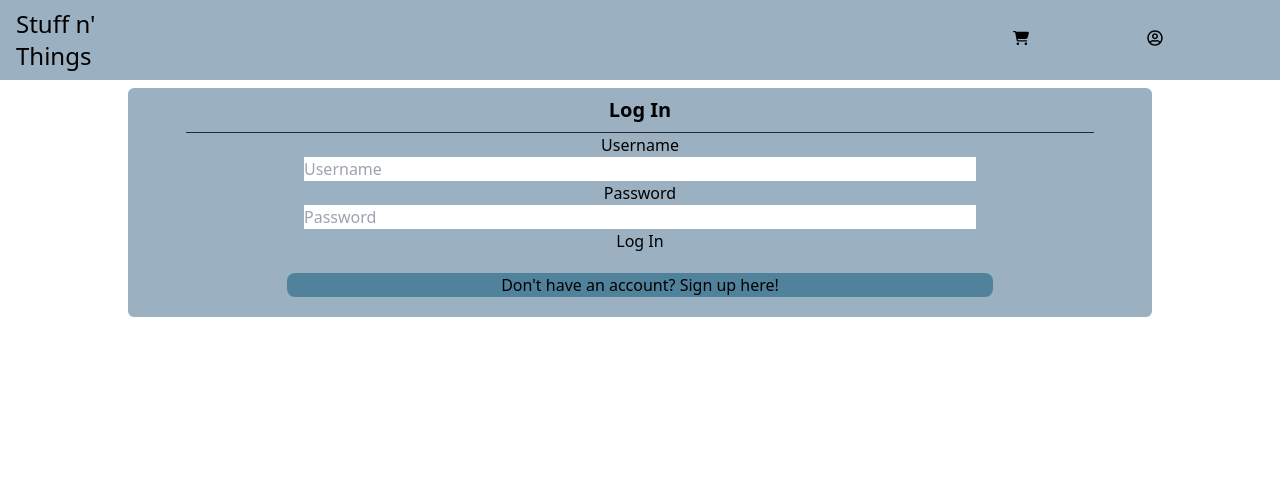
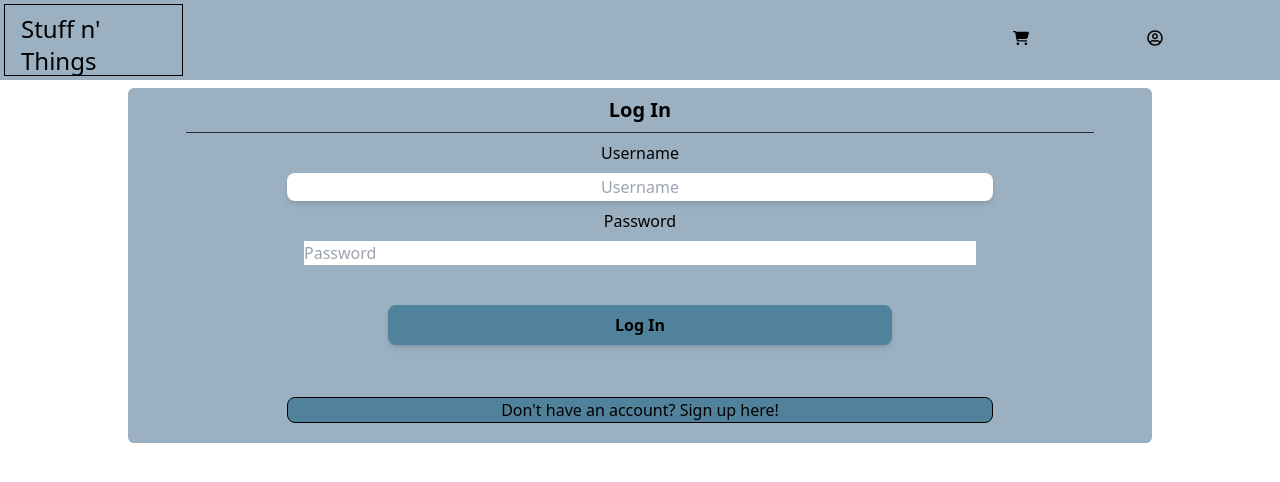
Before and after one commit to PeterDaneholm/web_dev_exam_project, a React (Vite) app in the folder frontend/exam_webshop/: page /login in a window 1280 px wide. Shown: the top 482 px of the page. Built offline with nearby package versions, Linux system fonts and the light colour scheme; no server answers.

Commit message:
Added Customizable button and input elements. Slight adjustment to searchbar layout

```diff
--- a/frontend/exam_webshop/src/components/LoginForm.jsx
+++ b/frontend/exam_webshop/src/components/LoginForm.jsx
@@ -1,6 +1,8 @@
 import React, { useState } from 'react'
 import api from '../api'
 import { Link, useNavigate } from 'react-router-dom'
+import Button from './basicelements/Button'
+import Input from './basicelements/Input'
 
 
 const LoginForm = () => {
@@ -36,20 +38,19 @@ const LoginForm = () => {
     return (
         <div className='flex rounded-md w-4/5 h-auto flex-col text-center gap-2 bg-primary p-2 m-2 mx-auto self-center'>
             <h2 className='text-xl font-semibold'>Log In</h2>
-            <form onSubmit={handleSubmit} className='flex flex-col border-black justify-center text-center'>
+            <form onSubmit={handleSubmit} className='flex flex-col border-black justify-center text-center gap-2'>
                 <div className='h-[1px] bg-gray-800 rounded-md w-[90%] self-center justify-center'></div>
 
                 <label htmlFor="username">Username</label>
-                <input type='text' onChange={handleChange} name="username" value={login.username} placeholder="Username"
-                    className='w-2/3 mx-auto'></input>
+                {/*                 <input type='text' onChange={handleChange} name="username" value={login.username} placeholder="Username"
+                    className='w-2/3 mx-auto'></input> */}
+                <Input type='text' onChange={handleChange} name="username" value={login.username} placeholder="Username" />
 
                 <label htmlFor="password">Password</label>
                 <input type='password' onChange={handleChange} name="password" value={login.password} placeholder="Password"
-                    className='w-2/3 mx-auto'></input>
+                    className='w-2/3 mx-auto '></input>
 
-                <button>
-                    Log In
-                </button>
+                <Button text="Log In" width={"w-[50%]"} my={"my-8"} />
             </form>
 
             <Link to={"/signup"} className='my-3 bg-primarydark rounded-lg w-[70%] mx-auto hover:bg-contrast'>
--- a/frontend/exam_webshop/src/components/Searchbar.jsx
+++ b/frontend/exam_webshop/src/components/Searchbar.jsx
@@ -30,8 +30,9 @@ const Searchbar = () => {
                 <input type="text" onChange={handleChange} placeholder='Search for Product'
                     className='w-full h-8 text-center rounded-3xl my-3 shadow-md text-black outline-none' />
             </form>
+
             {search.length == 0 ? '' :
-                <div className='bg-slate-200 bg-opacity-90 absolute w-4/5 border-black border-2 rounded-lg p-3'>
+                <div className='bg-slate-200 bg-opacity-90 absolute w-4/5 border-black border-2 rounded-lg p-3 right-[10%]'>
                     <ul>
                         {filterSearch.map(prod => {
                             return <li key={prod.id}>
--- /dev/null
+++ b/frontend/exam_webshop/src/components/basicelements/Button.jsx
@@ -0,0 +1,24 @@
+import React from 'react'
+
+
+
+
+const Button = ({
+    bg = "bg-primarydark hover:bg-contrastdark",
+    text = "Default text",
+    width = "w-[70%]",
+    key = "",
+    my = "",
+    onClick,
+}) => {
+    const baseClasses = "font-bold rounded-lg my-3 mx-auto shadow-md p-2"
+
+    return (
+        <button className={`${baseClasses} ${bg} ${width} ${my} `}
+            onClick={onClick} key={key} >
+            {text}
+        </button>
+    )
+}
+
+export default Button
--- /dev/null
+++ b/frontend/exam_webshop/src/components/basicelements/Input.jsx
@@ -0,0 +1,20 @@
+import React from 'react'
+
+const Input = ({
+    type = "text",
+    name = "name",
+    value = "value",
+    placeholder = "placeholder",
+    width = "w-[70%]",
+    bg = 'bg-white',
+    onChange,
+}) => {
+    const baseClasses = 'mx-auto shadow-md rounded-lg text-center py-[2px]'
+
+    return (
+        <input type={type} className={`${baseClasses} ${width} ${bg}`}
+            name={name} value={value} placeholder={placeholder} onChange={onChange} />
+    )
+}
+
+export default Input
--- a/frontend/exam_webshop/src/index.css
+++ b/frontend/exam_webshop/src/index.css
@@ -5,3 +5,9 @@
 #root {
     height: 100vh;
 }
+
+a {
+    margin: 4px;
+    border: 1px solid black;
+
+}
```
